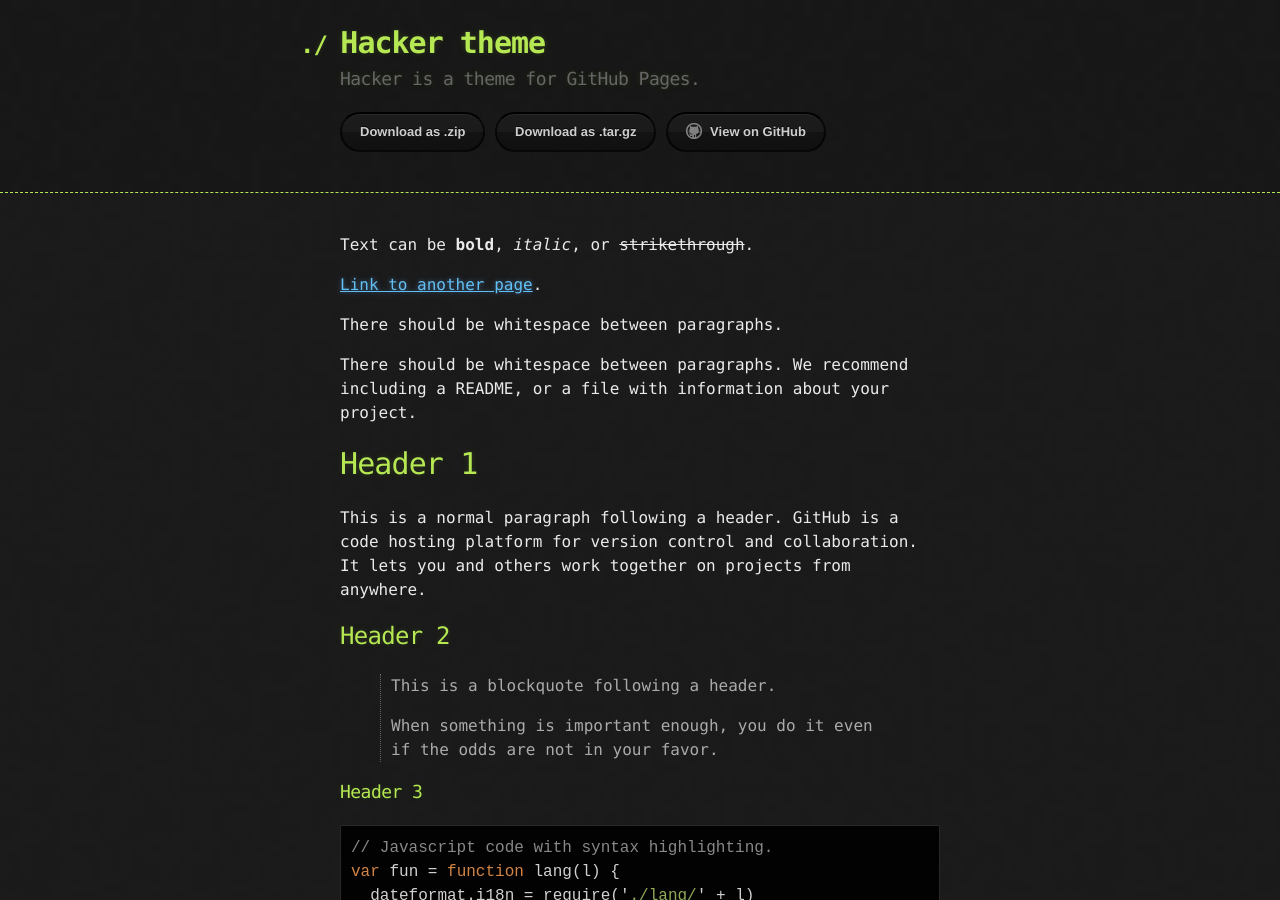
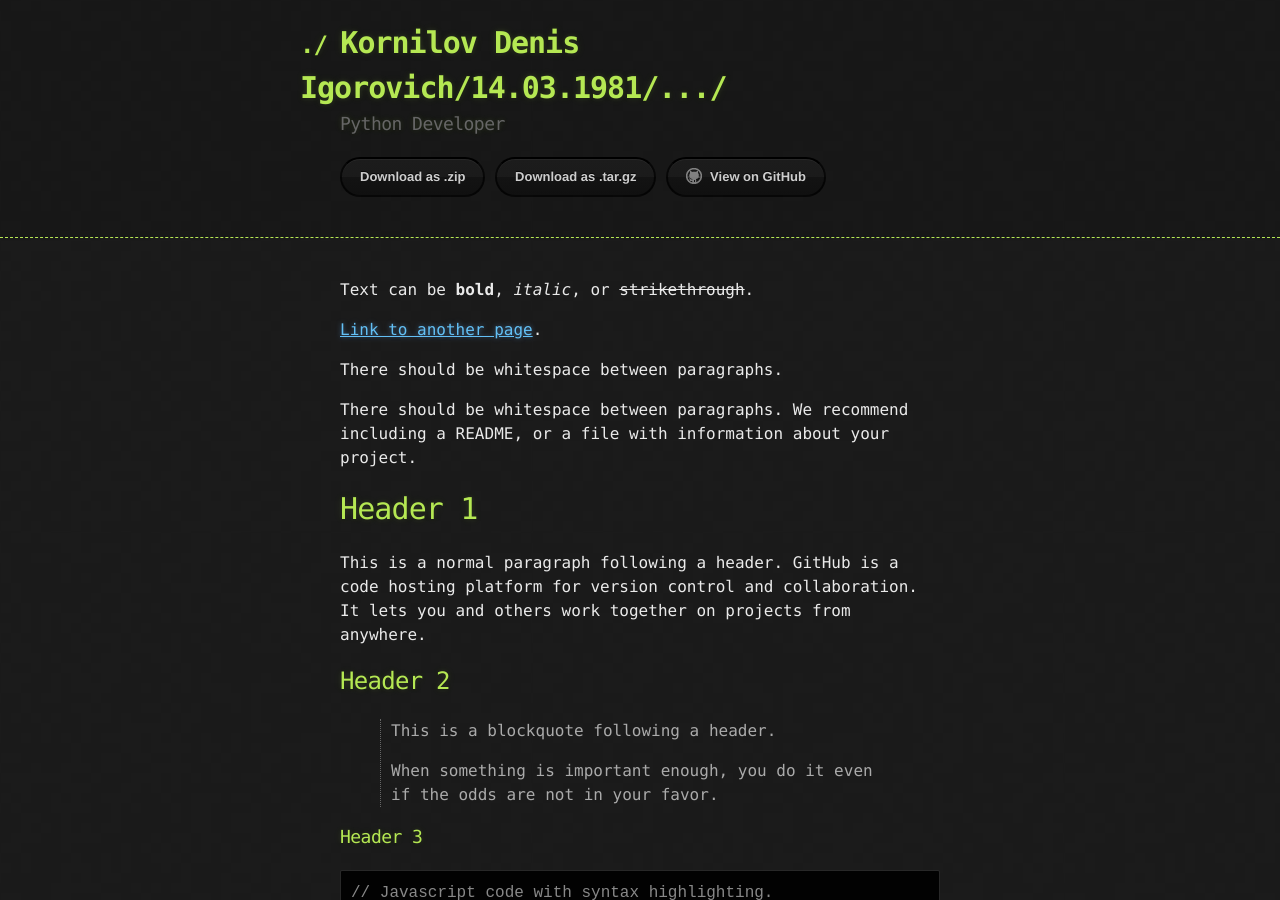
Before and after one commit to kornilov1981/kornilov1981.github.io, a Jekyll site: the page built from index.md, in a window 1280 px wide and 900 px high. Built offline with Jekyll 4.4.1, drawn with Linux system fonts in a browser that asks for light colours.

Commit message:
Hacker Title

```diff
--- a/_layouts/default.html
+++ b/_layouts/default.html
@@ -12,8 +12,8 @@
 
     <header>
       <div class="container">
-        <h1>{{ site.title | default: site.github.repository_name }}</h1>
-        <h2>{{ site.description | default: site.github.project_tagline }}</h2>
+        <h1>Kornilov Denis Igorovich/14.03.1981/.../</h1>
+        <h2>Python Developer</h2>
 
         <section id="downloads">
           {% if site.show_downloads %}
```
